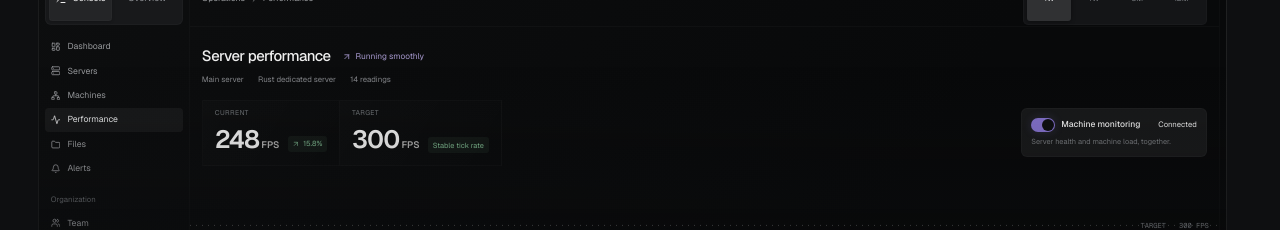
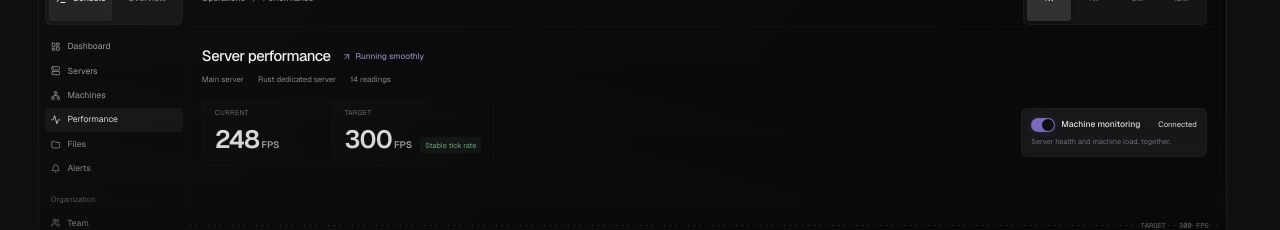
Before and after one commit to Vanguard-Enterprise/Cupboard, a Next.js app: page / in a window 1280 px wide. Shown: the part 1140-1370 px from the top of the page. Built offline with nearby package versions, Linux system fonts and the light colour scheme.

Commit message:
fix(cup-51): remove unsupported performance delta

```diff
--- a/src/components/marketing-showcase.tsx
+++ b/src/components/marketing-showcase.tsx
@@ -206,9 +206,6 @@ export function MarketingShowcase() {
                       {values.at(-1)}
                       <small> FPS</small>
                     </strong>
-                    <em>
-                      <ArrowUpRight /> 15.8%
-                    </em>
                   </div>
                   <div>
                     <span>TARGET</span>
```
Also changed, not shown: 1 other file (tests, documents, lock files or other folders).
